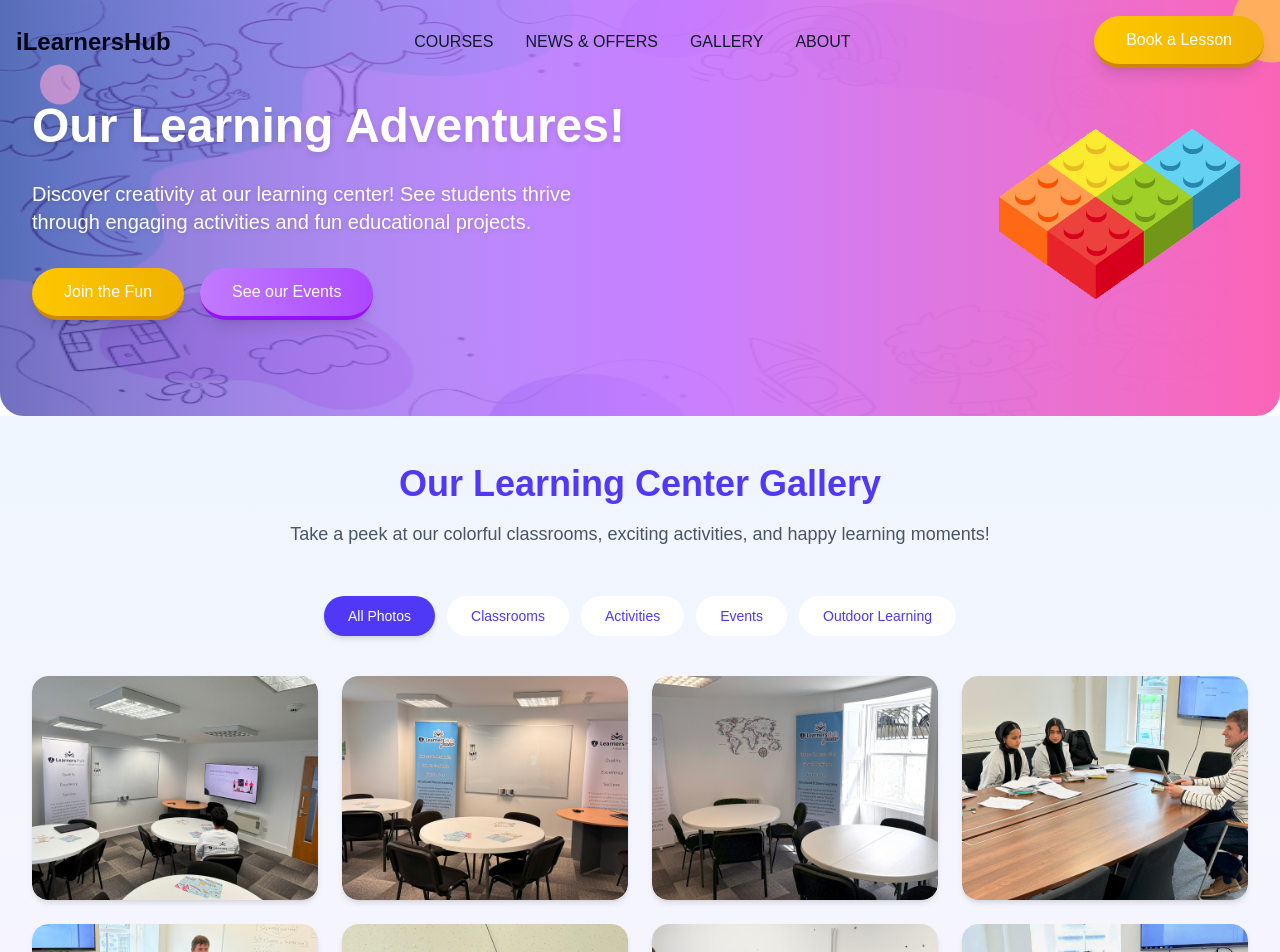
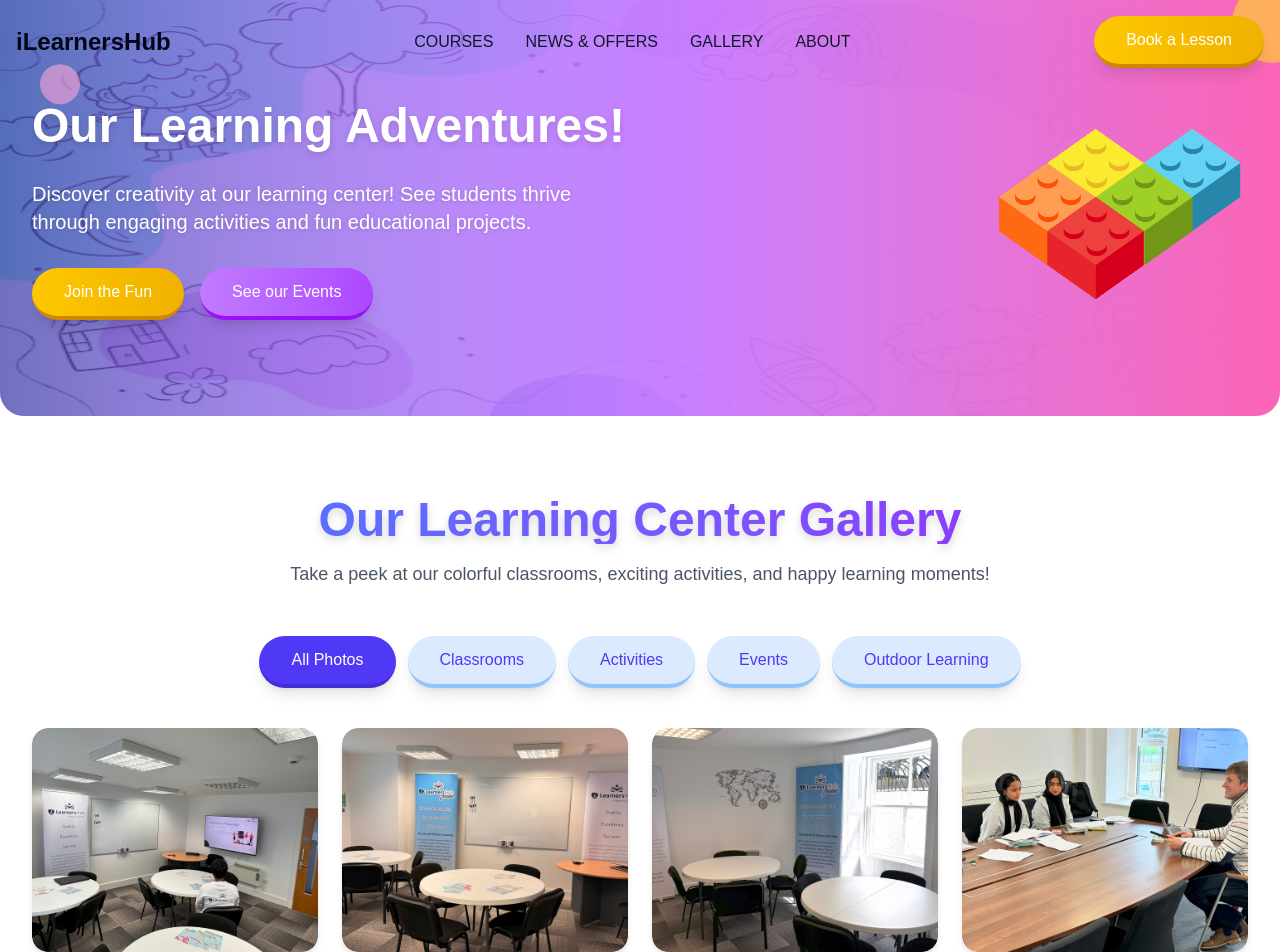
Before and after one commit to MoyasiGinko/iLearners-Hub, a Next.js app: page /gallery in a window 1280 px wide. Shown: the top 952 px of the page. Built offline with nearby package versions, Linux system fonts and the light colour scheme.

Commit message:
fix the button and spacing

```diff
--- a/app/(main)/gallery/page.tsx
+++ b/app/(main)/gallery/page.tsx
@@ -1,12 +1,13 @@
 import GalleryPage from "@/components/gallery/galleries";
 import Hero from "@/components/gallery/hero";
-import Image from "next/image";
+import CTA from "@/components/main/cta";
 
 export default function Page() {
   return (
     <>
       <Hero />
       <GalleryPage />
+      <CTA />
     </>
   );
 }
--- a/components/gallery/galleries/index.tsx
+++ b/components/gallery/galleries/index.tsx
@@ -95,12 +95,12 @@ const GalleryPage: React.FC = () => {
   };
 
   return (
-    <div className="min-h-screen bg-gradient-to-b from-blue-50 to-purple-50 py-12 px-4 sm:px-6 lg:px-8">
+    <div className="h-auto bg-transparent pt-20 px-4 sm:px-6 lg:px-8">
       <div className="max-w-7xl mx-auto">
         <div className="text-center mb-12">
-          <h1 className="text-4xl font-extrabold text-indigo-600 mb-4 font-comic">
+          <h2 className="mb-4 bg-gradient-to-r from-blue-500 to-purple-600 bg-clip-text text-3xl font-bold text-transparent md:text-5xl drop-shadow-lg">
             Our Learning Center Gallery
-          </h1>
+          </h2>
           <p className="text-lg text-gray-600 max-w-3xl mx-auto">
             Take a peek at our colorful classrooms, exciting activities, and
             happy learning moments!
@@ -224,11 +224,18 @@ const CategoryButton: React.FC<CategoryButtonProps> = ({
   return (
     <button
       onClick={onClick}
-      className={`px-6 py-2.5 rounded-full font-medium text-sm transition-all duration-200 ${
-        active
-          ? "bg-indigo-600 text-white shadow-md"
-          : "bg-white text-indigo-600 hover:bg-indigo-100"
-      }`}
+      className={`px-8 inline-block py-3 rounded-full
+      font-medium
+       shadow-lg hover:shadow-xl
+       border-b-4
+       active:border-b-0 active:border-t-0 active:shadow-inner
+       active:translate-y-1 hover:-translate-y-1
+       transform transition-all duration-200
+       focus:outline-none text-indigo-600 border-blue-200 ${
+         active
+           ? "bg-indigo-600 border-indigo-700 text-white"
+           : "bg-blue-100 border-blue-300 text-indigo-600 "
+       }`}
     >
       {children}
     </button>
--- a/components/main/testimonials/index.tsx
+++ b/components/main/testimonials/index.tsx
@@ -23,7 +23,7 @@ const Testimonials: React.FC = () => {
   }, []);
 
   return (
-    <div className="bg-transparent py-20 rounded-3xl relative overflow-hidden">
+    <div className="bg-transparent pt-20 rounded-3xl relative overflow-hidden">
       {/* Floating Clouds SVG */}
       <div className="absolute top-0 left-0 w-full h-full pointer-events-none z-0">
         <svg
--- a/components/news-offers/news/cta-news.tsx
+++ b/components/news-offers/news/cta-news.tsx
@@ -13,8 +13,8 @@ interface CTANewsProps {
 
 const CtaNews: React.FC<CTANewsProps> = () => {
   return (
-    <div className="bg-gradient-to-b py-10 from-blue-50 to-blue-100 ">
-      <div className="max-w-6xl  mx-auto">
+    <div className="bg-gradient-to-b py-20  from-blue-50 to-blue-100 ">
+      <div className="max-w-6xl px-4 mx-auto">
         <motion.div
           initial={{ opacity: 0, scale: 0.9 }}
           animate={{ opacity: 1, scale: 1 }}
--- a/components/news-offers/news/index.tsx
+++ b/components/news-offers/news/index.tsx
@@ -7,8 +7,8 @@ import { newsItems } from "./newsData";
 
 const NewsAndEvents: React.FC = () => {
   return (
-    <div className="bg-blue-50 min-h-screen p-6">
-      <div className="max-w-6xl mx-auto">
+    <div className="bg-blue-50 min-h-screen pt-20">
+      <div className="max-w-6xl px-6 mx-auto">
         <motion.div
           initial={{ y: -20, opacity: 0 }}
           animate={{ y: 0, opacity: 1 }}
```
